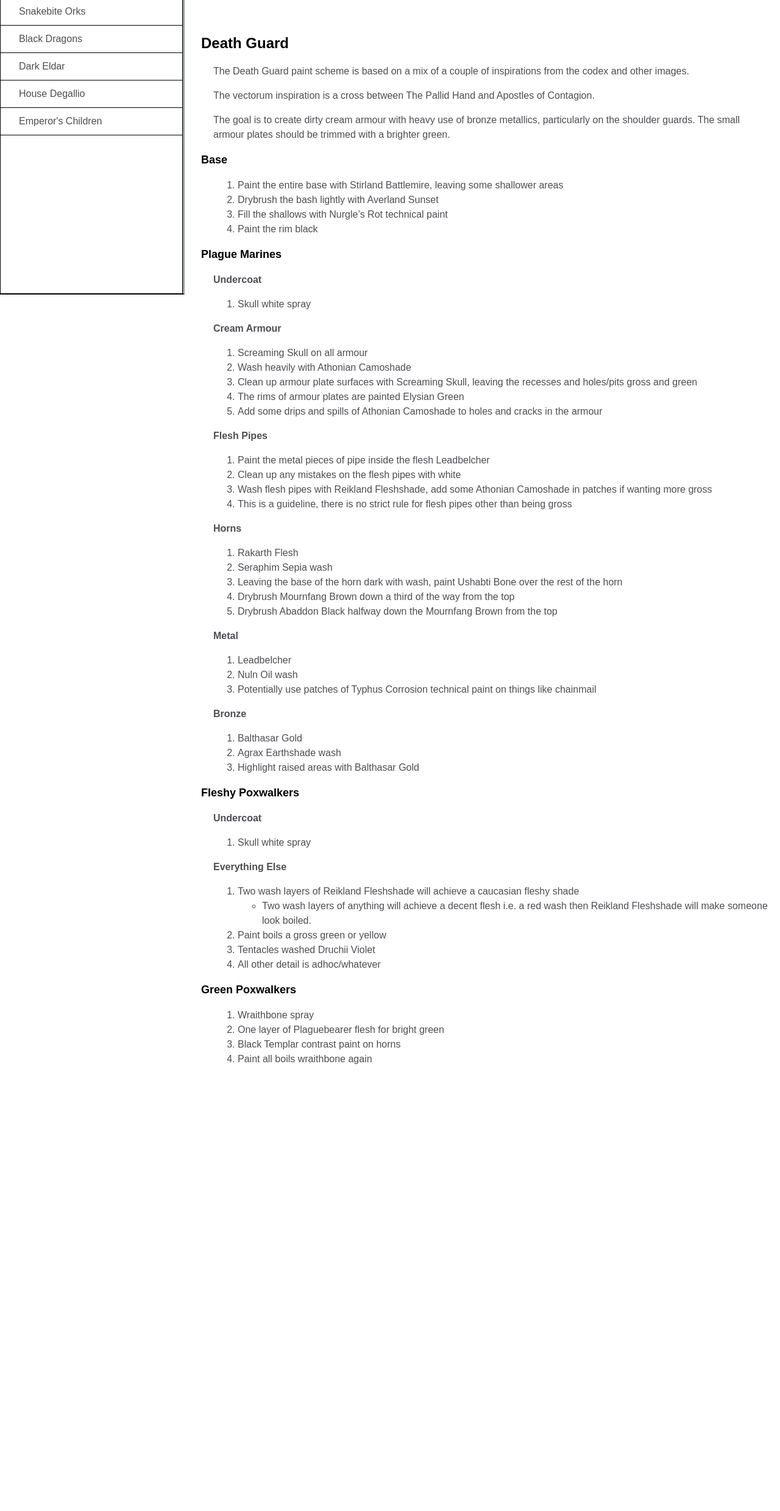
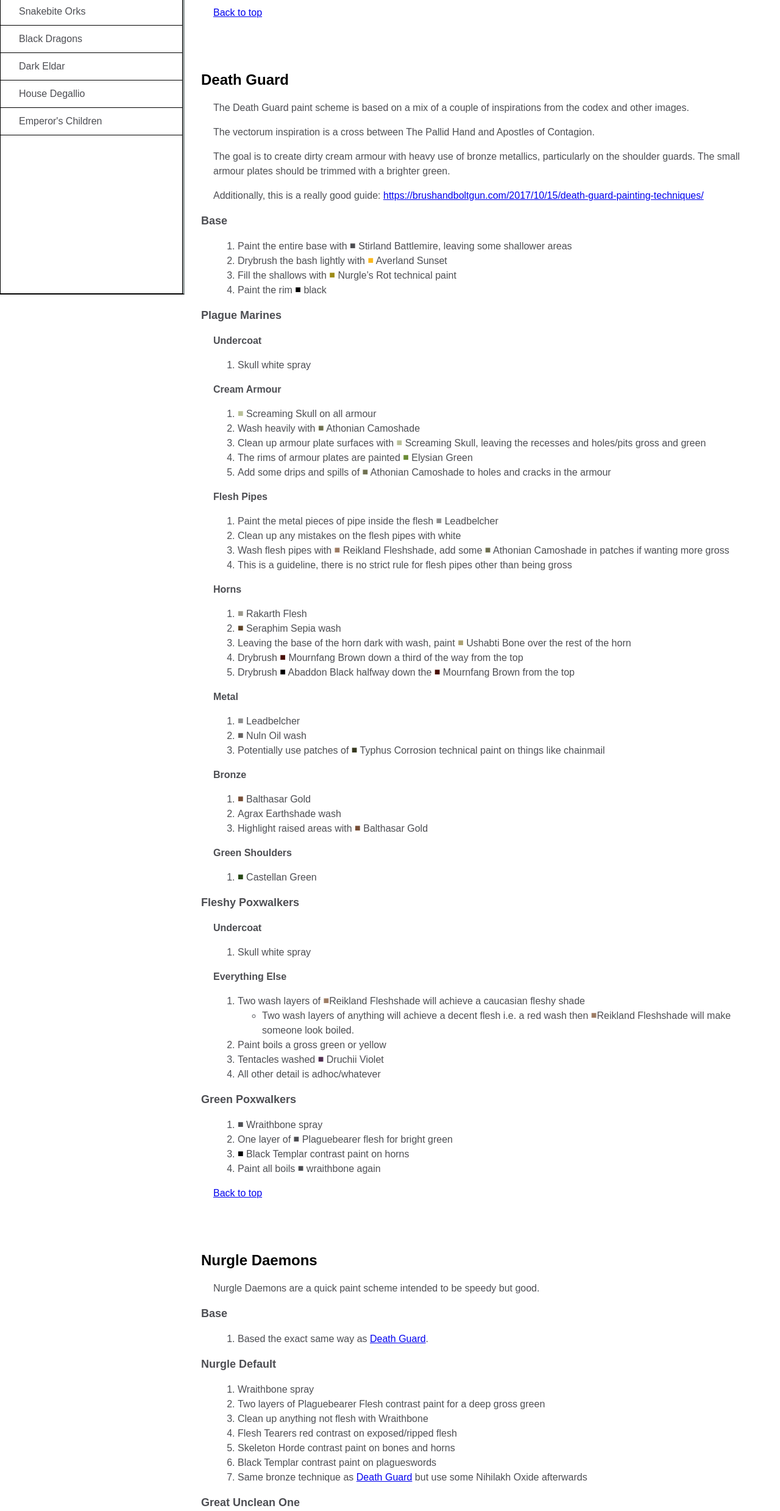
Before and after one commit to Adam-Halsall/paintschemes, a plain HTML site: page index.html in a window 1280 px wide. Shown: the part 319-2797 px from the top of the page at 61% size. Before the commit the page ends 2148 px from the top, so only its background shows below. Drawn offline with Linux system fonts and the light colour scheme; a web font is replaced by a local one.

Commit message:
added paint swatches and monogram

```diff
--- a/index.html
+++ b/index.html
@@ -16,21 +16,23 @@
                 <!-- There are 12 different armies -->
                 <li><a class="nav-link" href="#admech">Adeptus Mechanicus</a></li>
                 <li><a class="nav-link" href="#death-guard">Death Guard</a></li>
-                <li><a class="nav-link" href="">Nurgle Daemons</a></li>
-                <li><a class="nav-link" href="">Genestealer Cult</a></li>
-                <li><a class="nav-link" href="">Brood Brothers</a></li>
-                <li><a class="nav-link" href="">Tyranids</a></li>
-                <li><a class="nav-link" href="">Bad Moon Orks</a></li>
-                <li><a class="nav-link" href="">Snakebite Orks</a></li>
-                <li><a class="nav-link" href="">Black Dragons</a></li>
-                <li><a class="nav-link" href="">Dark Eldar</a></li>
-                <li><a class="nav-link" href="">House Degallio</a></li>
-                <li><a class="nav-link" href="">Emperor's Children</a></li>
+                <li><a class="nav-link" href="#nurgle-daemons">Nurgle Daemons</a></li>
+                <li><a class="nav-link" href="#genecult">Genestealer Cult</a></li>
+                <li><a class="nav-link" href="#brood-brothers">Brood Brothers</a></li>
+                <li><a class="nav-link" href="#tyranids">Tyranids</a></li>
+                <li><a class="nav-link" href="#bad-moon">Bad Moon Orks</a></li>
+                <li><a class="nav-link" href="#snakebites">Snakebite Orks</a></li>
+                <li><a class="nav-link" href="#black-dragons">Black Dragons</a></li>
+                <li><a class="nav-link" href="#dark-eldar">Dark Eldar</a></li>
+                <li><a class="nav-link" href="#house-degallio">House Degallio</a></li>
+                <li><a class="nav-link" href="#emperors-children">Emperor's Children</a></li>
             </ul>
         </nav>
     </header>
 
     <main>
+        <!-- Use this html for adding more colour swatches:
+        <span class="paint-swatch X">■</span> -->
         <section class="main-section" id="admech">
             <header>Adeptus Mechanicus</header>
             <article>
@@ -42,6 +44,7 @@
                 <p>Kastelan Robots are painted schemes based on the fluff page for them in the
                      codex, it lists a bunch of schemes related to long lost robots.
                     Pick one, good luck.</p>
+                <a href="#top">Back to top</a>
             </article>
         </section>
 
@@ -51,12 +54,13 @@
                 <p>The Death Guard paint scheme is based on a mix of a couple of inspirations from the codex and other images.</p>
                 <p>The vectorum inspiration is a cross between The Pallid Hand and Apostles of Contagion.</p>
                 <p>The goal is to create dirty cream armour with heavy use of bronze metallics, particularly on the shoulder guards. The small armour plates should be trimmed with a brighter green.</p>
-                <h2 class="sub-heading">Base</h2>
+                <p>Additionally, this is a really good guide: <a target="_blank" href="https://brushandboltgun.com/2017/10/15/death-guard-painting-techniques/">https://brushandboltgun.com/2017/10/15/death-guard-painting-techniques/</a></p>
+                <h2 class="sub-heading" id="death-guard-base">Base</h2>
                 <ol>
-                    <li>Paint the entire base with Stirland Battlemire, leaving some shallower areas</li>
-                    <li>Drybrush the bash lightly with Averland Sunset</li>
-                    <li>Fill the shallows with Nurgle’s Rot technical paint</li>
-                    <li>Paint the rim black</li>
+                    <li>Paint the entire base with <span class="paint-swatch stirland-battlemire">■</span></div> Stirland Battlemire, leaving some shallower areas</li>
+                    <li>Drybrush the bash lightly with <span class="paint-swatch averland-sunset">■</span> Averland Sunset</li>
+                    <li>Fill the shallows with <span class="paint-swatch nurgles-rot">■</span> Nurgle’s Rot technical paint</li>
+                    <li>Paint the rim <span class="paint-swatch black">■</span> black</li>
                 </ol>
                 <h2 class="sub-heading">Plague Marines</h2>
                 <h3 class="sub-sub-heading-lol">Undercoat</h3>
@@ -65,38 +69,42 @@
                 </ol>
                 <h3 class="sub-sub-heading-lol">Cream Armour</h3>
                 <ol>
-                    <li>Screaming Skull on all armour</li>
-                    <li>Wash heavily with Athonian Camoshade</li>
-                    <li>Clean up armour plate surfaces with Screaming Skull, leaving the recesses and holes/pits gross and green</li>
-                    <li>The rims of armour plates are painted Elysian Green</li>
-                    <li>Add some drips and spills of Athonian Camoshade to holes and cracks in the armour</li>
+                    <li><span class="paint-swatch screaming-skull">■</span> Screaming Skull on all armour</li>
+                    <li>Wash heavily with <span class="paint-swatch athonian-camoshade">■</span> Athonian Camoshade</li>
+                    <li>Clean up armour plate surfaces with <span class="paint-swatch screaming-skull">■</span> Screaming Skull, leaving the recesses and holes/pits gross and green</li>
+                    <li>The rims of armour plates are painted <span class="paint-swatch elysian-green">■</span> Elysian Green</li>
+                    <li>Add some drips and spills of <span class="paint-swatch athonian-camoshade">■</span> Athonian Camoshade to holes and cracks in the armour</li>
                 </ol>
                 <h3 class="sub-sub-heading-lol">Flesh Pipes</h3>
                 <ol>
-                    <li>Paint the metal pieces of pipe inside the flesh Leadbelcher</li>
+                    <li>Paint the metal pieces of pipe inside the flesh <span class="paint-swatch leadbelcher">■</span> Leadbelcher</li>
                     <li>Clean up any mistakes on the flesh pipes with white</li>
-                    <li>Wash flesh pipes with Reikland Fleshshade, add some Athonian Camoshade in patches if wanting more gross</li>
+                    <li>Wash flesh pipes with <span class="paint-swatch reikland-fleshshade">■</span> Reikland Fleshshade, add some <span class="paint-swatch athonian-camoshade">■</span> Athonian Camoshade in patches if wanting more gross</li>
                     <li>This is a guideline, there is no strict rule for flesh pipes other than being gross</li>
                 </ol>
                 <h3 class="sub-sub-heading-lol">Horns</h3>
                 <ol>
-                    <li>Rakarth Flesh</li>
-                    <li>Seraphim Sepia wash</li>
-                    <li>Leaving the base of the horn dark with wash, paint Ushabti Bone over the rest of the horn</li>
-                    <li>Drybrush Mournfang Brown down a third of the way from the top</li>
-                    <li>Drybrush Abaddon Black halfway down the Mournfang Brown from the top</li>
+                    <li><span class="paint-swatch rakarth-flesh">■</span> Rakarth Flesh</li>
+                    <li><span class="paint-swatch seraphim-sepia">■</span> Seraphim Sepia wash</li>
+                    <li>Leaving the base of the horn dark with wash, paint <span class="paint-swatch ushabti-bone">■</span> Ushabti Bone over the rest of the horn</li>
+                    <li>Drybrush <span class="paint-swatch mournfang-brown">■</span> Mournfang Brown down a third of the way from the top</li>
+                    <li>Drybrush <span class="paint-swatch black">■</span> Abaddon Black halfway down the <span class="paint-swatch mournfang-brown">■</span> Mournfang Brown from the top</li>
                 </ol>
                 <h3 class="sub-sub-heading-lol">Metal</h3>
                 <ol>
-                    <li>Leadbelcher</li>
-                    <li>Nuln Oil wash</li>
-                    <li>Potentially use patches of Typhus Corrosion technical paint on things like chainmail</li>
+                    <li><span class="paint-swatch leadbelcher">■</span> Leadbelcher</li>
+                    <li><span class="paint-swatch nuln-oil">■</span> Nuln Oil wash</li>
+                    <li>Potentially use patches of <span class="paint-swatch typhus-corrosion">■</span> Typhus Corrosion technical paint on things like chainmail</li>
                 </ol>
-                <h3 class="sub-sub-heading-lol">Bronze</h3>
+                <h3 class="sub-sub-heading-lol" id="death-guard-bronze">Bronze</h3>
                 <ol>
-                    <li>Balthasar Gold</li>
+                    <li><span class="paint-swatch balthasar-gold">■</span> Balthasar Gold</li>
                     <li>Agrax Earthshade wash</li>
-                    <li>Highlight raised areas with Balthasar Gold</li>
+                    <li>Highlight raised areas with <span class="paint-swatch balthasar-gold">■</span> Balthasar Gold</li>
+                </ol>
+                <h3 class="sub-sub-heading-lol">Green Shoulders</h3>
+                <ol>
+                    <li><span class="paint-swatch castellan-green">■</span> Castellan Green</li>
                 </ol>
                 <h2 class="sub-heading">Fleshy Poxwalkers</h2>
                 <h3 class="sub-sub-heading-lol">Undercoat</h3>
@@ -105,95 +113,127 @@
                 </ol>
                 <h3 class="sub-sub-heading-lol">Everything Else</h3>
                 <ol>
-                    <li>Two wash layers of Reikland Fleshshade will achieve a caucasian fleshy shade
+                    <li>Two wash layers of <span class="paint-swatch reikland-fleshshade">■</span>Reikland Fleshshade will achieve a caucasian fleshy shade
                         <ul>
-                            <li>Two wash layers of anything will achieve a decent flesh i.e. a red wash then Reikland Fleshshade will make someone look boiled.</li>
+                            <li>Two wash layers of anything will achieve a decent flesh i.e. a red wash then <span class="paint-swatch reikland-fleshshade">■</span>Reikland Fleshshade will make someone look boiled.</li>
                         </ul>
                     </li>
                     <li>Paint boils a gross green or yellow</li>
-                    <li>Tentacles washed Druchii Violet</li>
+                    <li>Tentacles washed <span class="paint-swatch druchii-violet">■</span> Druchii Violet</li>
                     <li>All other detail is adhoc/whatever</li>
                 </ol>
                 <h2 class="sub-heading">Green Poxwalkers</h2>
                 <ol>
-                    <li>Wraithbone spray</li>
-                    <li>One layer of Plaguebearer flesh for bright green</li>
-                    <li>Black Templar contrast paint on horns</li>
-                    <li>Paint all boils wraithbone again</li>
+                    <li><span class="paint-swatch wraithbone">■</span> Wraithbone spray</li>
+                    <li>One layer of <span class="paint-swatch plaguebearer-flesh">■</span> Plaguebearer flesh for bright green</li>
+                    <li><span class="paint-swatch black">■</span> Black Templar contrast paint on horns</li>
+                    <li>Paint all boils <span class="paint-swatch wraithbone">■</span> wraithbone again</li>
                 </ol>
+                <a href="#top">Back to top</a>
             </article>
         </section>
 
-        <section class="main-section" id="">
-            <header></header>
+        <section class="main-section" id="nurgle-daemons">
+            <header>Nurgle Daemons</header>
             <article>
-
+                <p>Nurgle Daemons are a quick paint scheme intended to be speedy but good.</p>
+                <h2 class="sub-heading">Base</h2>
+                <ol>
+                    <li>Based the exact same way as <a href="#death-guard-base">Death Guard</a>.</li>
+                </ol>
+                <h2 class="sub-heading">Nurgle Default</h2>
+                <ol>
+                    <li>Wraithbone spray</li>
+                    <li>Two layers of Plaguebearer Flesh contrast paint for a deep gross green</li>
+                    <li>Clean up anything not flesh with Wraithbone</li>
+                    <li>Flesh Tearers red contrast on exposed/ripped flesh</li>
+                    <li>Skeleton Horde contrast paint on bones and horns</li>
+                    <li>Black Templar contrast paint on plagueswords</li>
+                    <li>Same bronze technique as <a href="#death-guard-bronze">Death Guard</a> but
+                         use some Nihilakh Oxide afterwards</li>
+                </ol>
+                <h2 class="sub-heading">Great Unclean One</h2>
+                <ol>
+                    <li>Same as Nurgle Default but took some cues from the
+                        <a href="https://www.youtube.com/watch?v=ZBI77q35hHk" target="_blank">WarhammerTV GUO painting guide</a>
+                        for stuff like stone and toe/fingernails.
+                    </li>
+                </ol>
+                <a href="#top">Back to top</a>
             </article>
         </section>
 
-        <section class="main-section" id="">
-            <header></header>
+        <section class="main-section" id="genecult">
+            <header>Genestealer Cult</header>
             <article>
-
+                <p>The entire paint scheme is taken from the Genestealer Cult painting guide for
+                    the Blessed Wormlings cult.</p>
+                <a href="#top">Back to top</a>
             </article>
         </section>
 
-        <section class="main-section" id="">
-            <header></header>
+        <section class="main-section" id="brood-brothers">
+            <header>Brood Brothers</header>
             <article>
-
+                <p>Mostly a rip off of Cadians but tbc new cultist shrine guard scheme.</p>
+                <a href="#top">Back to top</a>
             </article>
         </section>
 
-        <section class="main-section" id="">
-            <header></header>
+        <section class="main-section" id="tyranids">
+            <header>Tyranids</header>
             <article>
-
+                <a href="#top">Back to top</a>
             </article>
         </section>
 
-        <section class="main-section" id="">
-            <header></header>
+        <section class="main-section" id="bad-moon">
+            <header>Bad Moon Orks</header>
             <article>
-
+                <a href="#top">Back to top</a>
             </article>
         </section>
 
-        <section class="main-section" id="">
-            <header></header>
+        <section class="main-section" id="snakebites">
+            <header>Snakebite Orks</header>
             <article>
-
+                <a href="#top">Back to top</a>
             </article>
         </section>
 
-        <section class="main-section" id="">
-            <header></header>
+        <section class="main-section" id="black-dragons">
+            <header>Black Dragons</header>
             <article>
-
+                <a href="#top">Back to top</a>
             </article>
         </section>
 
-        <section class="main-section" id="">
-            <header></header>
+        <section class="main-section" id="dark-eldar">
+            <header>Dark Eldar</header>
             <article>
-
+                <a href="#top">Back to top</a>
             </article>
         </section>
 
-        <section class="main-section" id="">
-            <header></header>
+        <section class="main-section" id="house-degallio">
+            <header>House Degallio</header>
             <article>
-
+                <a href="#top">Back to top</a>
             </article>
         </section>
 
-        <section class="main-section" id="">
-            <header></header>
+        <section class="main-section" id="emperors-children">
+            <header>Emperor's Children</header>
             <article>
-
+                <a href="#top">Back to top</a>
             </article>
         </section>
     </main>
 
+    <footer>
+        <img id="monogram" src="https://i.imgur.com/S94io6P.png">
+    </footer>
+
+
 </body>
 </html>
--- a/style.css
+++ b/style.css
@@ -62,7 +62,7 @@ main {
 }
 
 .main-section {
-    margin-top: 60px;
+    margin-top: 80px;
 }
 
 article {
@@ -77,12 +77,94 @@ article {
 
 .sub-heading {
     font-size: 18px;
-    color: black;
     margin-left: -20px;
 }
 
 .sub-sub-heading-lol {
     font-size: 16px;
+}
+
+.paint-swatch {
+    position: relative;
+    bottom: 1px;
+    font-size: 16px;
+}
+
+.stirland-battlemire {
+    color: #5D4038);
+}
+
+.averland-sunset {
+    color: #FBB81C;
+}
+
+.nurgles-rot {
+    color: #9D8B16;
+}
+
+.screaming-skull {
+    color: #B9C099;
+}
+
+.athonian-camoshade {
+    color: #707152;
+}
+
+.black {
+    color: #000;
+}
+
+.elysian-green {
+    color: #6B8C37;
+}
+
+.leadbelcher {
+    color: #8D8D8D;
+}
+
+.reikland-fleshshade {
+    color: #9E7D65;
+}
+
+.castellan-green {
+    color: #264715;
+}
+
+.rakarth-flesh {
+    color: #9C998D;
+}
+
+.seraphim-sepia {
+    color: #5E4426;
+}
+
+.ushabti-bone {
+    color: #ABA173;
+}
+
+.mournfang-brown {
+    color: #490F06;
+}
+
+.nuln-oil {
+    color: #656261;
+}
+
+.typhus-corrosion {
+    color: #373A22;
+}
+
+.balthasar-gold {
+    color: #774F37;
+}
+
+.druchii-violet {
+    color: #4F2E51;
+}
+
+#monogram {
+    height: 50px;
+    width: 50px;
 }
 
 @media (min-width: 1200px) {
```
